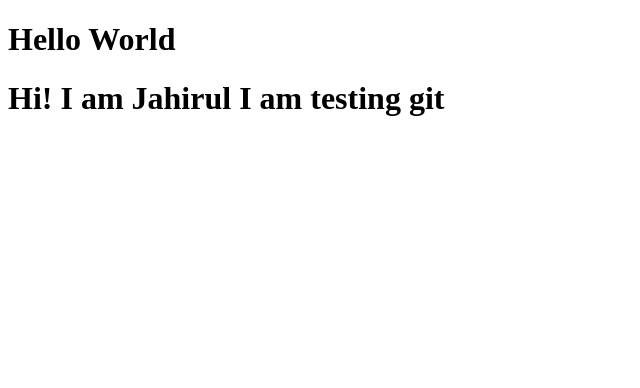
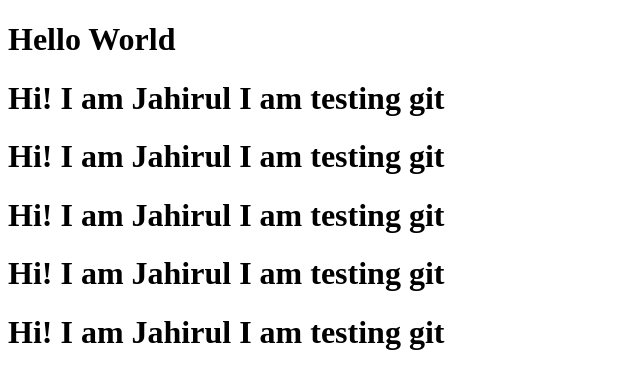
Before and after one commit to mdjoherul50/gtest, a plain HTML site: page index.html in a window 1280 px wide. Shown: the whole page, without its empty margins (0-640 px from the left). Drawn offline with Linux system fonts and the light colour scheme.

Commit message:
Brances New Text Added

```diff
--- a/index.html
+++ b/index.html
@@ -9,5 +9,9 @@
 <body>
     <h1>Hello World</h1>
     <h1>Hi! I am Jahirul I am testing git </h1>
+    <h1>Hi! I am Jahirul I am testing git </h1>
+    <h1>Hi! I am Jahirul I am testing git </h1>
+    <h1>Hi! I am Jahirul I am testing git </h1>
+    <h1>Hi! I am Jahirul I am testing git </h1>
 </body>
 </html>
```
